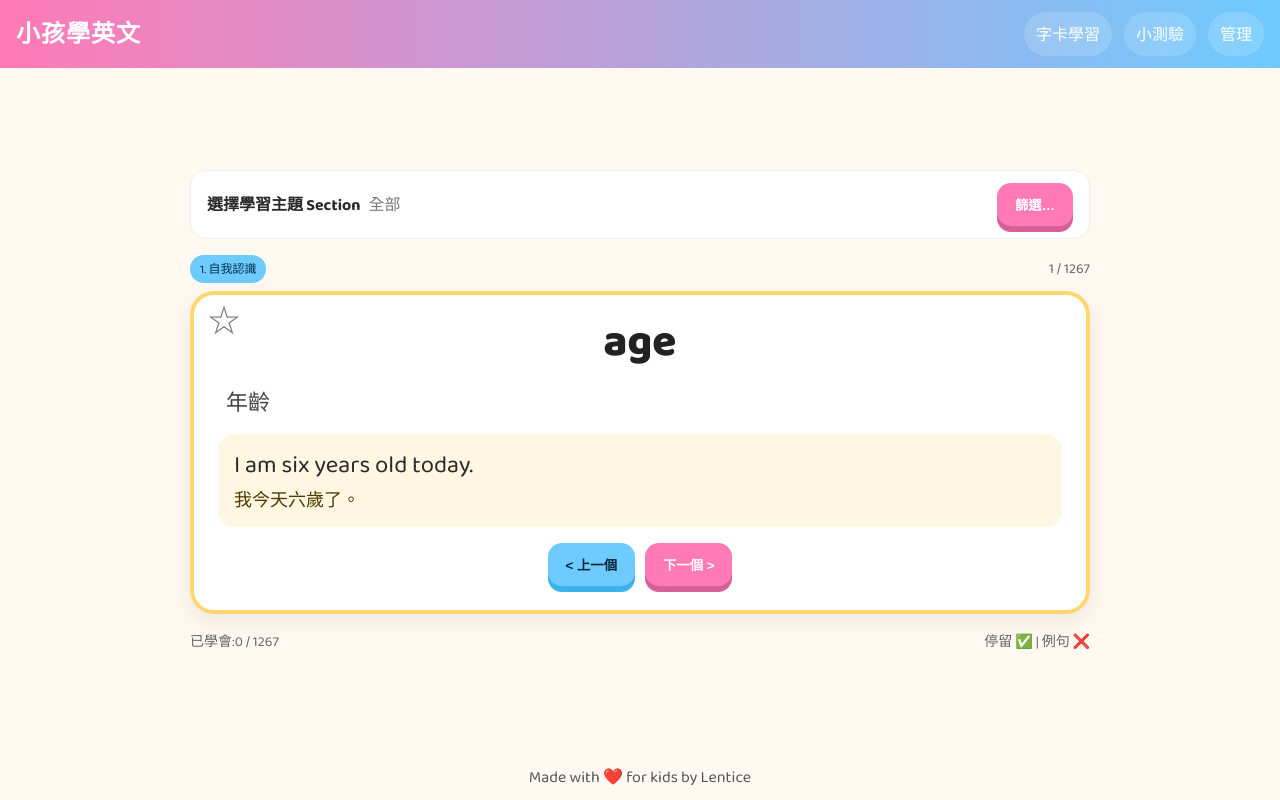
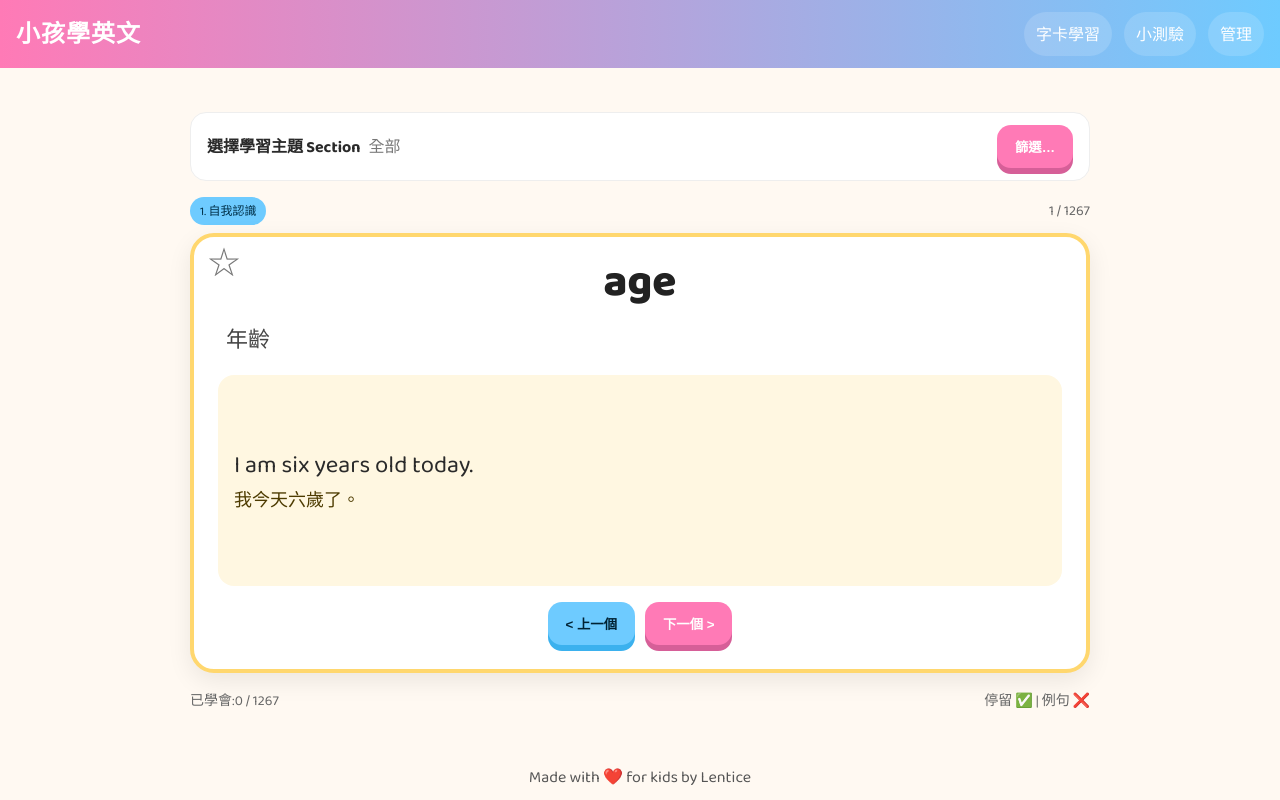
Before and after one commit to Lentice/kid_words, a React (Vite) app: page / in a window 1280 px wide. Built offline with nearby package versions, Linux system fonts and the light colour scheme.

Commit message:
fix: enhance layout and styling for improved card presentation

```diff
--- a/src/components/Flashcard.jsx
+++ b/src/components/Flashcard.jsx
@@ -42,7 +42,7 @@ export default function Flashcard({ item, learned, onPrev, onNext, onToggleLearn
         {learned ? '★' : '☆'}
       </button>
       <div className="card">
-        <h2 className="word word-center" style={{ fontSize: getWordFontSize() }}>
+        <h2 className="word word-center" style={{ fontSize: getWordFontSize(), lineHeight: '44px' }}>
           <span onClick={speakWord} title="點擊聽發音">
             {item.word}
           </span>
--- a/src/styles/main.css
+++ b/src/styles/main.css
@@ -160,7 +160,10 @@ body {
     padding: 24px;
     width: 100%;
     border: 4px solid var(--accent);
-    position: relative
+    position: relative;
+    min-height: 440px;
+    display: flex;
+    flex-direction: column
 }
 
 .card-header {
@@ -223,7 +226,11 @@ body {
     background: #fff7e1;
     border-radius: 16px;
     padding: 12px 16px;
-    cursor: pointer
+    cursor: pointer;
+    flex: 1;
+    display: flex;
+    flex-direction: column;
+    justify-content: center
 }
 
 .examples .en {
```
